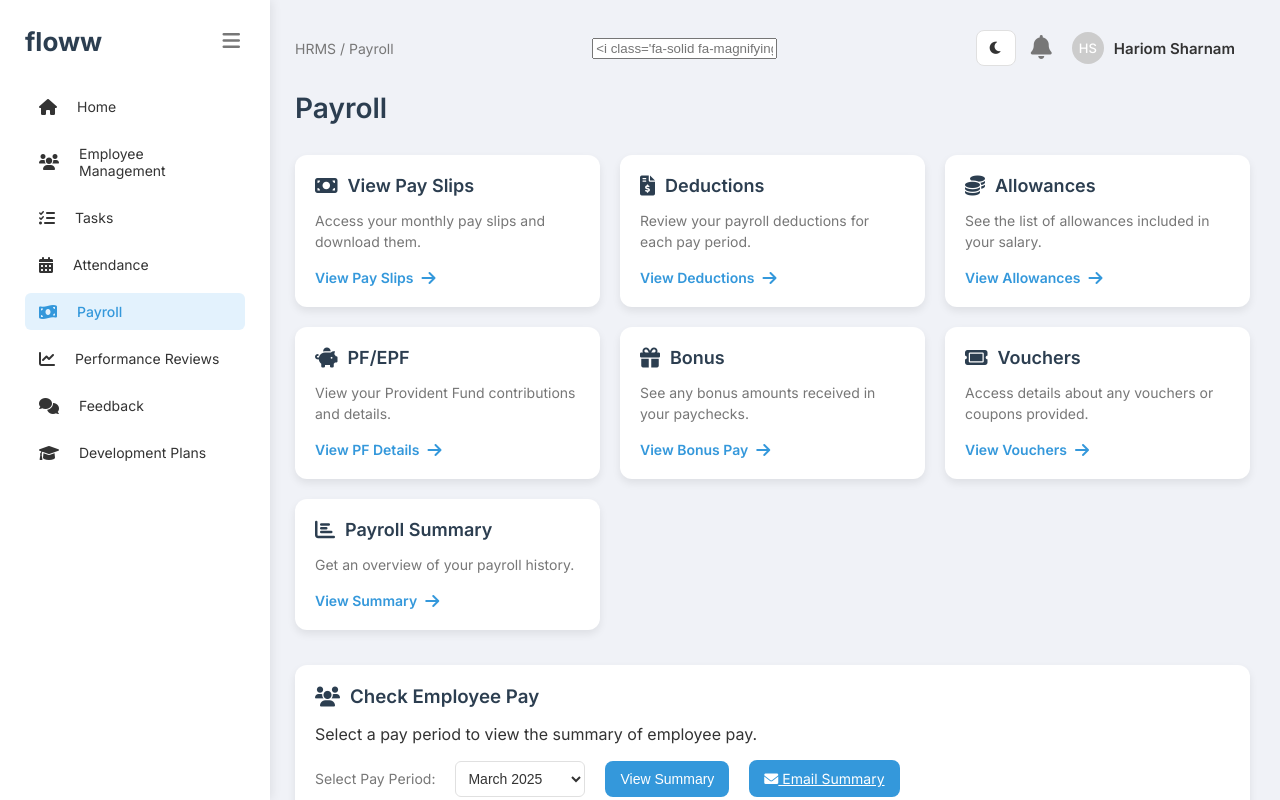
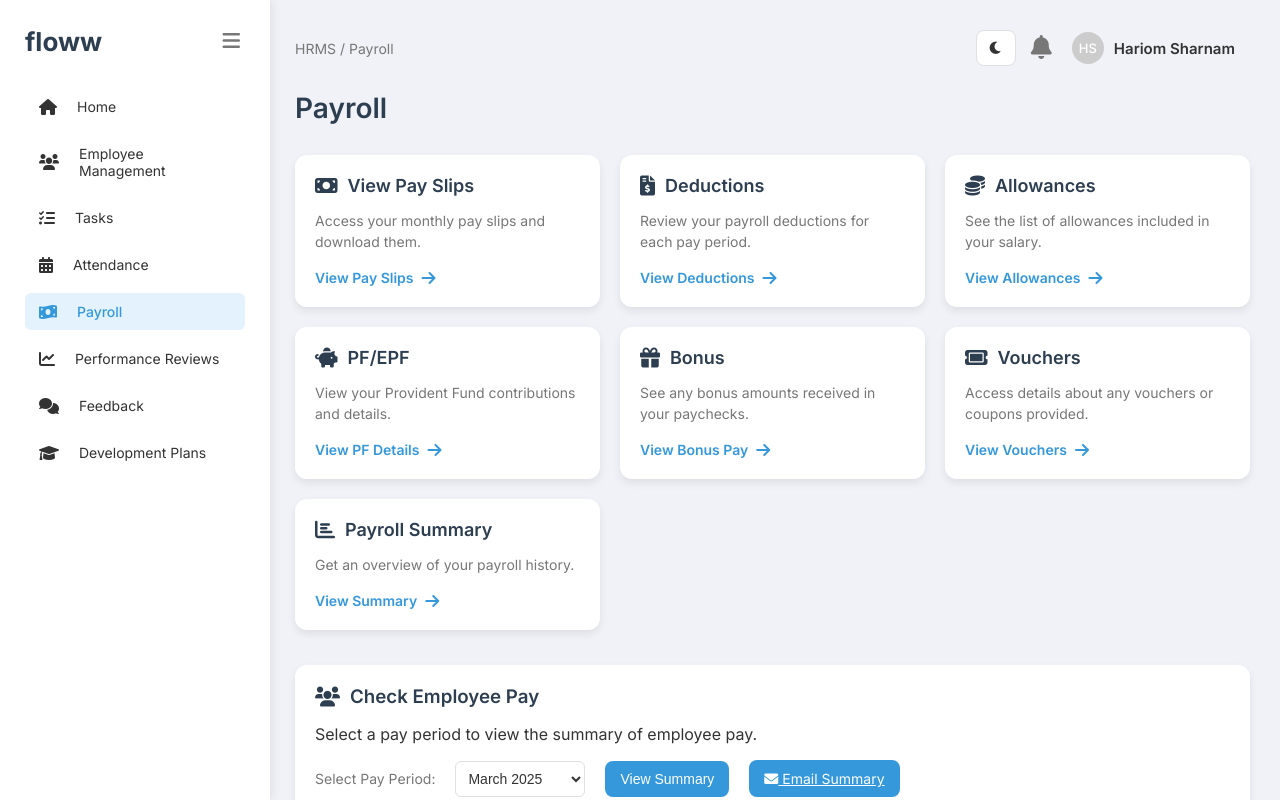
Before and after one commit to variable005/ARDUBOTZ_hackfest, a plain HTML site: page HRproj/pay/pay.html in a window 1280 px wide. Drawn offline with Linux system fonts and the light colour scheme.

Commit message:
Updated pay.html
Removed search bar

```diff
--- a/HRproj/pay/pay.html
+++ b/HRproj/pay/pay.html
@@ -38,9 +38,6 @@
         <header>
             <div class="top-bar">
                 <div class="breadcrumb">HRMS / Payroll</div>
-                <div class="search-bar">
-                    <input type="text" placeholder="<i class='fa-solid fa-magnifying-glass'></i> Search payroll...">
-                </div>
                 <div class="top-bar-actions">
                     <button id="darkModeToggle" class="dark-mode-toggle">
                         <i class="fa-solid fa-moon"></i>
```
